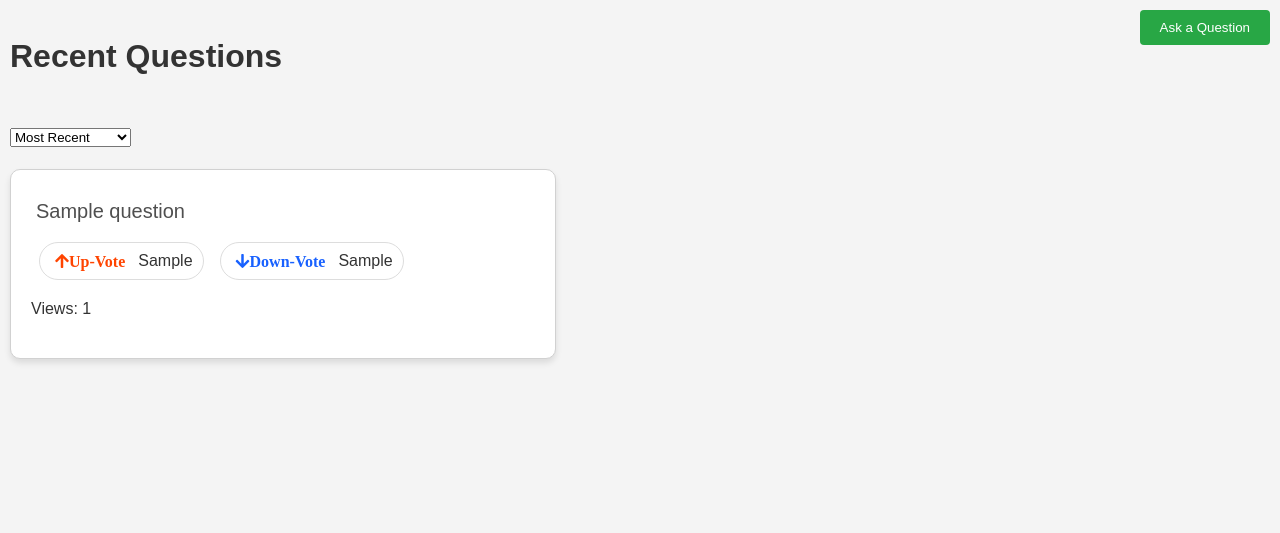
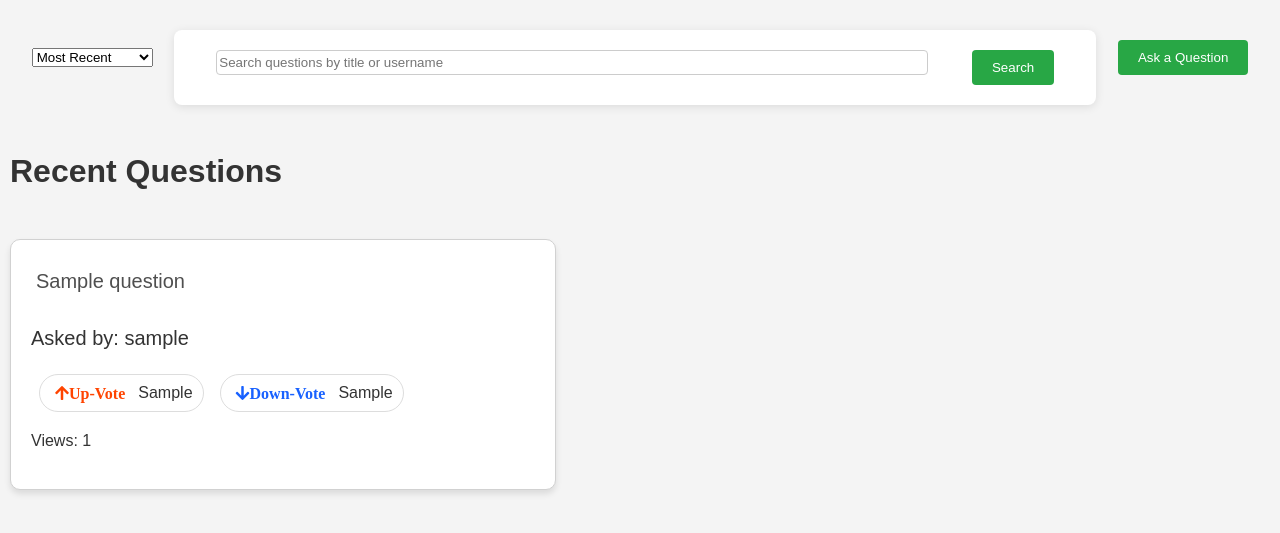
Before and after one commit to kaluuux/TechGeek, a CodeIgniter app: page /database/ in a window 1280 px wide. Shown: the part 135-668 px from the top of the page. Run offline with CodeIgniter, Linux system fonts and the light colour scheme; the visitor is signed in with stand-in values (Sample User, id 1); tables that the repository leaves empty or names only in its code hold one stand-in row (values such as "Sample post").

Commit message:
search functionality

```diff
--- a/application/controllers/Home.php
+++ b/application/controllers/Home.php
@@ -5,9 +5,9 @@ class Home extends CI_Controller {
 
     public function index() {
         $this->load->model('Question_model');
-        $sort = $this->input->get('sort');  // Get the sort parameter from the URL
+        $sort = $this->input->get('sort');
+        $search_query = $this->input->get('search_query', TRUE); // Fetch search query, default to TRUE to allow empty strings
 
-        // Determine the order by based on the sort parameter
         switch ($sort) {
             case 'most_upvotes':
                 $order_by = 'upvotes DESC';
@@ -19,17 +19,11 @@ class Home extends CI_Controller {
                 $order_by = 'view_count DESC';
                 break;
             default:
-                $order_by = 'created_at DESC';  // Default is sorting by most recent
+                $order_by = 'created_at DESC';
         }
 
-        // Fetch questions with the specified order
-        $data['questions'] = $this->Question_model->get_recent_questions($order_by);
-
-        // Check if user is logged in
-        $logged_in = $this->session->userdata('logged_in');
-
-        // Pass login status and questions to the view
-        $data['logged_in'] = $logged_in;
+        $data['questions'] = $this->Question_model->get_filtered_questions($order_by, $search_query);
+        $data['logged_in'] = $this->session->userdata('logged_in');
         $this->load->view('home_view', $data);
     }
 }
--- a/application/controllers/User.php
+++ b/application/controllers/User.php
@@ -11,11 +11,6 @@ public function __construct() {
     }
 }
 
-// public function profile() {
-//     $user_id = $this->session->userdata('user_id');
-//     $data['user'] = $this->User_model->get_user_by_id($user_id);
-//     $this->load->view('profile_view', $data);
-// }
 public function profile() {
     $user_id = $this->session->userdata('user_id');
     $data['user'] = $this->User_model->get_user_by_id($user_id);
--- a/application/models/Question_model.php
+++ b/application/models/Question_model.php
@@ -36,20 +36,6 @@ class Question_model extends CI_Model {
 
         return $question;
     }
-
-    // public function get_question_details($question_id) {
-    //     $this->db->select('questions.*, users.username');
-    //     $this->db->from('questions');
-    //     $this->db->join('users', 'users.id = questions.user_id');
-    //     $this->db->where('questions.id', $question_id);
-    //     $query = $this->db->get();
-    //     return $query->row();
-    // }
-    // public function get_recent_questions($order_by = 'created_at DESC') {
-    //     $this->db->order_by($order_by);
-    //     return $this->db->get('questions')->result();
-    // }
-
 
     public function upvote_question($question_id) {
         $this->db->set('upvotes', 'upvotes+1', FALSE);
@@ -128,5 +114,30 @@ class Question_model extends CI_Model {
         $this->db->update('questions', ['upvotes' => $upvotes, 'downvotes' => $downvotes]);
     }
 
+    public function search_questions($search_query) {
+        if (!empty($search_query)) {
+            $this->db->like('title', $search_query);
+            $this->db->or_like('username', $search_query);  // Assume 'username' is available in 'questions' table, or adjust as needed based on your schema
+        }
+        $this->db->join('users', 'users.id = questions.user_id');  // Join with the users table to access usernames
+        $this->db->order_by('created_at', 'DESC');
+        return $this->db->get('questions')->result();
+    }
+
+    public function get_filtered_questions($order_by = 'created_at DESC', $search_query = '') {
+        $this->db->select('questions.*, users.username');
+        $this->db->from('questions');
+        $this->db->join('users', 'users.id = questions.user_id');
+
+        if (!empty($search_query)) {
+            $this->db->group_start(); // Start a group for OR conditions
+            $this->db->like('questions.title', $search_query);
+            $this->db->or_like('users.username', $search_query);
+            $this->db->group_end();
+        }
+
+        $this->db->order_by($order_by);
+        return $this->db->get()->result();
+    }
 
 }
--- a/application/models/User_model.php
+++ b/application/models/User_model.php
@@ -10,9 +10,6 @@ class User_model extends CI_Model {
         $this->db->where('id', $user_id);
         return $this->db->update('users', $data);
     }
-    // public function create_user($data) {
-    //     return $this->db->insert('users', $data);
-    // }
 
     public function check_user($email, $password) {
         $this->db->where('email', $email);
--- a/application/views/home_view.php
+++ b/application/views/home_view.php
@@ -12,8 +12,18 @@
 </head>
 <body>
     <div class="home-view-top">
-    <h1>Recent Questions</h1>
-    <!-- Button to open modal -->
+    <div>
+        <select id="sortQuestions" onchange="sortQuestions()">
+            <option value="recent">Most Recent</option>
+            <option value="most_upvotes">Most Upvotes</option>
+            <option value="most_downvotes">Most Downvotes</option>
+            <option value="most_views">Most Views</option>
+        </select>
+    </div>
+    <form class="search-form" action="<?php echo base_url('home'); ?>" method="get">
+        <input type="text" name="search_query" placeholder="Search questions by title or username" value="<?php echo $this->input->get('search_query'); ?>">
+        <button type="submit">Search</button>
+    </form>
     <div class="add-question">
         <?php if ($logged_in): ?>
             <button id="openModal">Ask a Question</button>
@@ -37,18 +47,15 @@
     </div>
     </div>
     <div>
-        <select id="sortQuestions" onchange="sortQuestions()">
-            <option value="recent">Most Recent</option>
-            <option value="most_upvotes">Most Upvotes</option>
-            <option value="most_downvotes">Most Downvotes</option>
-            <option value="most_views">Most Views</option>
-        </select>
+    <h1>Recent Questions</h1>
+    <!-- Button to open modal -->
     </div>
     <div>
     <?php if ($logged_in): ?>
         <?php foreach($questions as $question): ?>
         <div class="question-card">
             <div class="question-card-title"><a href="<?php echo base_url('question/details/' . $question->id); ?>"><?php echo $question->title; ?></a>
+            <p>Asked by: <?php echo $question->username; ?></p>
             </div>
             <div class="question-card-vote">
                 <span class="upvote-group"><a href="#" class="upvote" onclick="upvoteQuestion(<?php echo $question->id; ?>); return false;"><i class="fas fa-arrow-up">Up-Vote</i></a><span id="upvotes_<?php echo $question->id; ?>"><?php echo $question->upvotes; ?></span></span>
--- a/assets/css/home.css
+++ b/assets/css/home.css
@@ -120,5 +120,18 @@ body {
   display: flex;
   flex-direction: row;
   flex-wrap: wrap;
-  justify-content: space-between;
+  justify-content: space-evenly;
+  align-items: center;
 }
+
+.search-form{
+  display: flex;
+  flex-wrap: wrap;
+  flex-direction: row;
+  width: 70%;
+  justify-content: space-around;
+
+  input {
+    width: 80% !important;
+  }
+}
```
Also changed, not shown: application/controllers/Question.php (+0 -15 lines).
